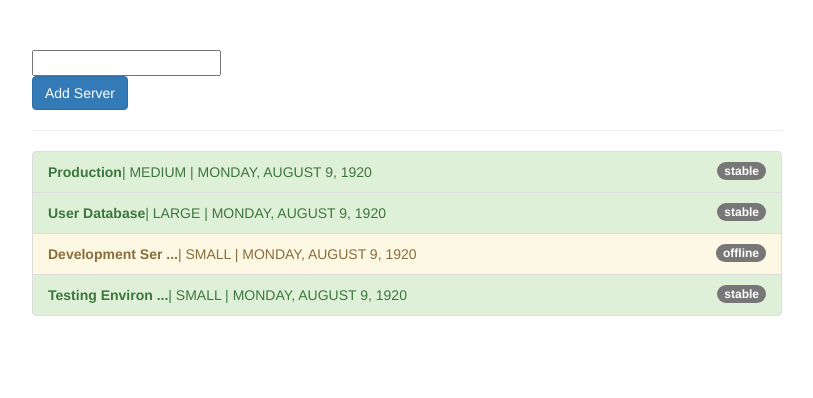
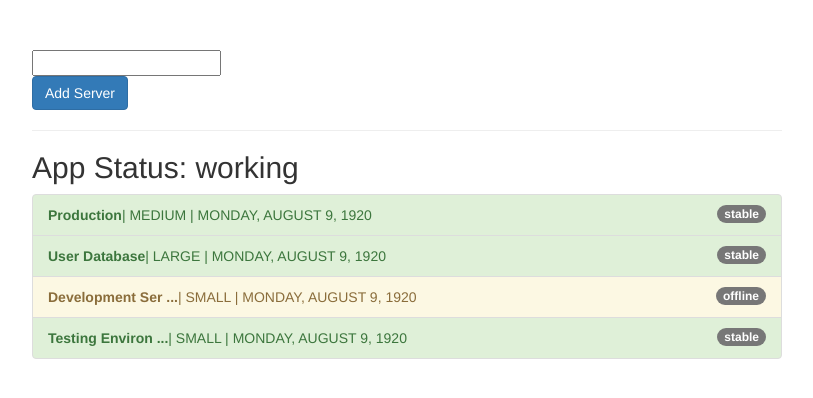
Before and after one commit to salim16/pipes-start, an Angular app: page / in a window 1280 px wide. Shown: the top 398 px of the page, without its empty margins (233-1046 px from the left). Built offline with nearby package versions, Linux system fonts and the light colour scheme.

Commit message:
Understanding Async built in pipe

```diff
--- a/src/app/app.component.html
+++ b/src/app/app.component.html
@@ -9,6 +9,8 @@
           recommended as it has performance issues -->
       <button class="btn btn-primary" (click)="onAddServer()">Add Server</button>
       <hr>
+      <!-- <h2>App Status: {{ appStatus }}</h2> -->
+      <h2>App Status: {{ appStatus | async}}</h2> <!-- works in case of observables too -->
       <ul class="list-group">
         <li
           class="list-group-item"
--- a/src/app/app.component.ts
+++ b/src/app/app.component.ts
@@ -6,6 +6,11 @@ import { Component } from '@angular/core';
   styleUrls: ['./app.component.css']
 })
 export class AppComponent {
+  appStatus = new Promise((resolve, reject) => {
+    setTimeout(() => {
+      resolve('working');
+    },2000);
+  });
   servers = [
     {
       instanceType: 'medium',
```
Also changed, not shown: 1 other file (tests, documents, lock files or other folders).
